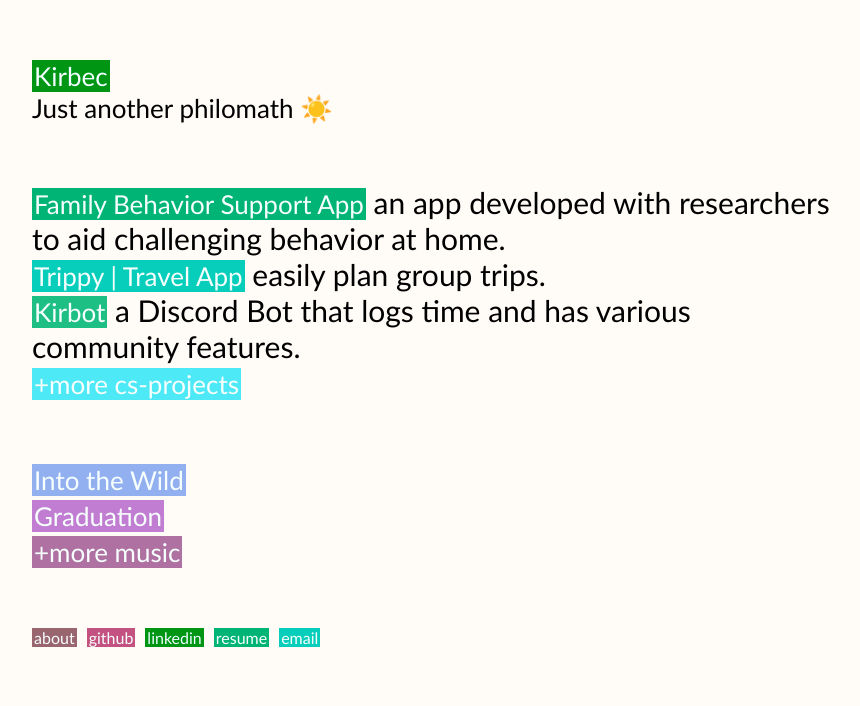
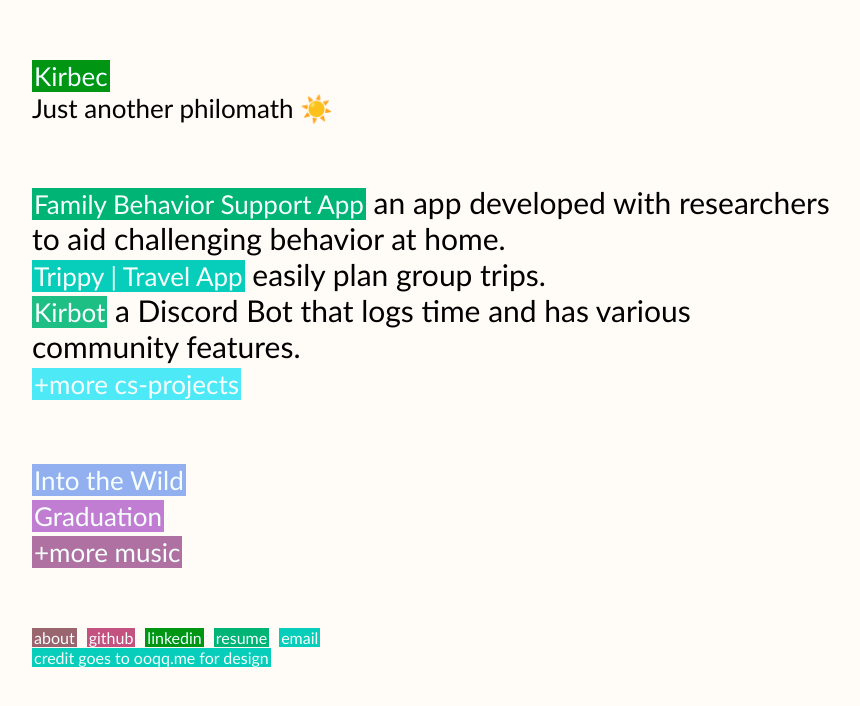
Before and after one commit to alexdrewno/website, a React (Create React App) app: page / in a window 1280 px wide. Shown: the top 706 px of the page, without its empty margins (208-1068 px from the left). Built offline with nearby package versions, Linux system fonts and the light colour scheme.

Commit message:
Scrapping v2

```diff
--- a/src/screens/Home/Home.js
+++ b/src/screens/Home/Home.js
@@ -134,6 +134,13 @@
             email
           </a>
         </div>
+        <a
+          href="ooqq.me"
+          className="Highlighted-text-small"
+          style={{ backgroundColor: "#f8961e" }}
+        >
+          credit goes to ooqq.me for design
+        </a>
       </div>
     </div>
   );
```
